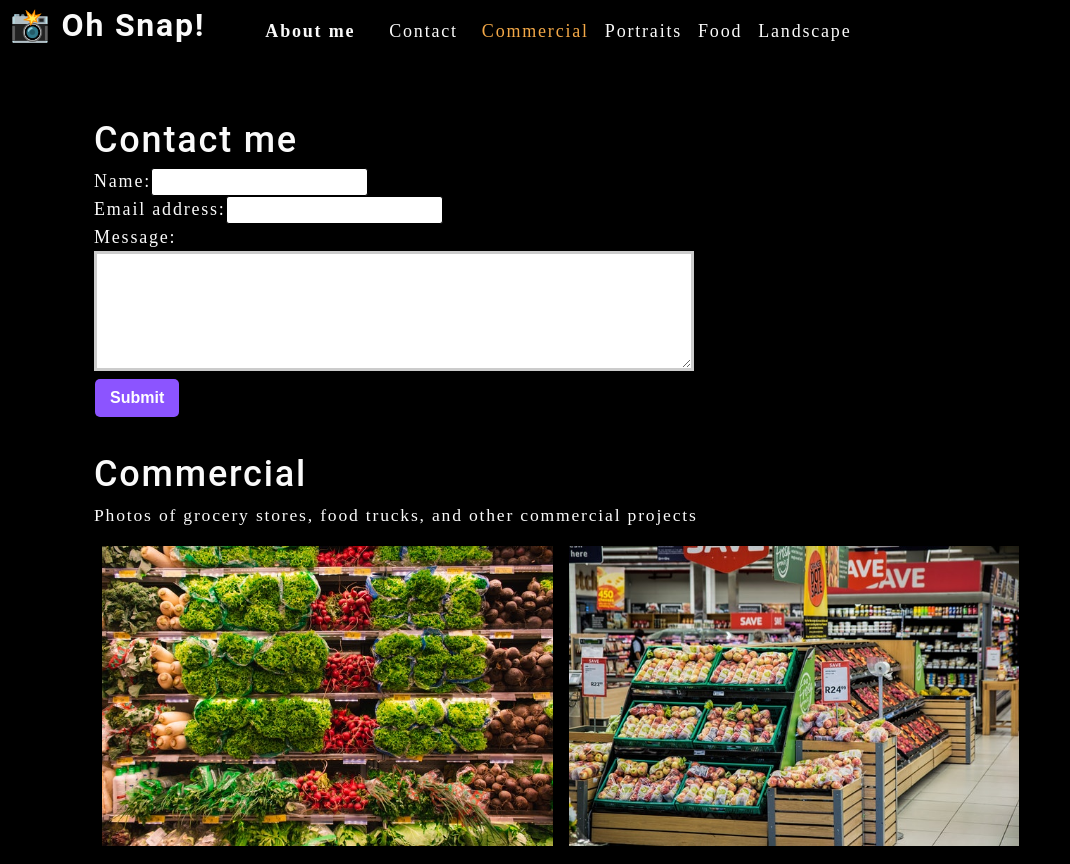
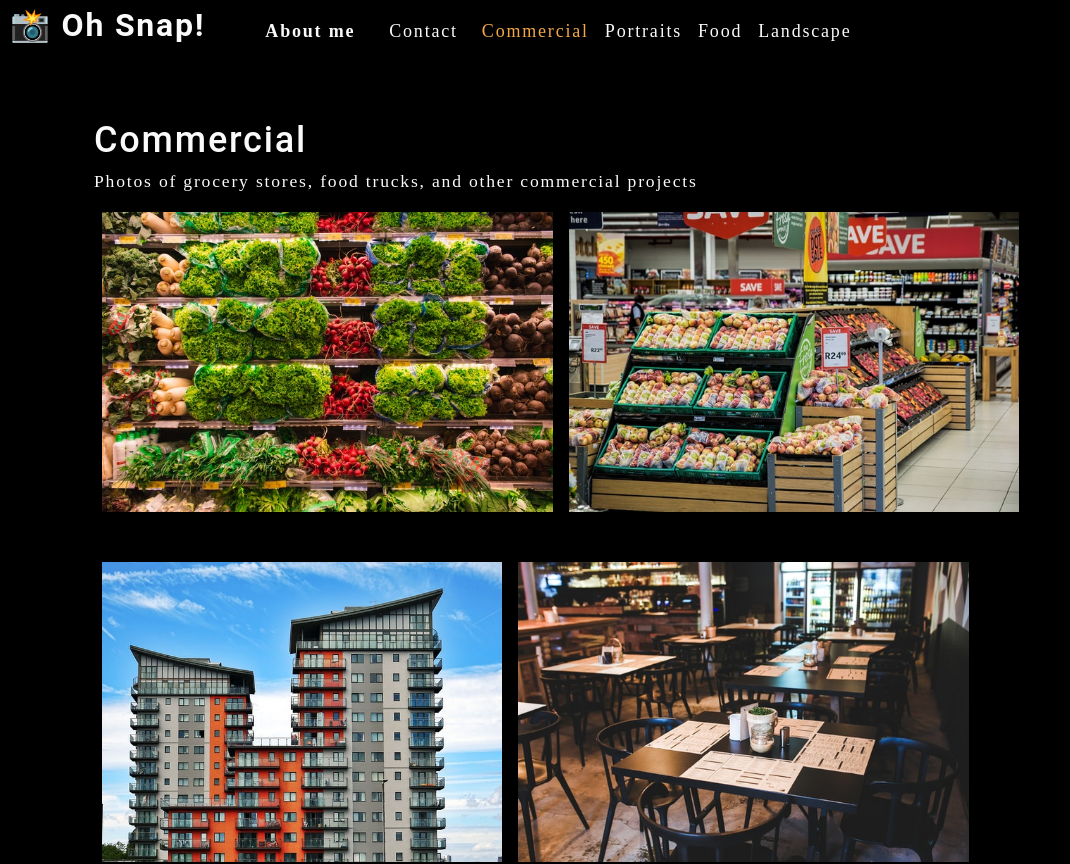
Before and after one commit to bmkersey/photo-port, a React (Create React App) app: page / in a window 1280 px wide. Shown: the top 864 px of the page, without its empty margins (0-1070 px from the left). Built offline with nearby package versions, Linux system fonts and the light colour scheme.

Commit message:
converted to SPA with conditionals

```diff
--- a/src/App.js
+++ b/src/App.js
@@ -7,6 +7,7 @@
 import ContactForm from "./components/Contact";
 
 function App() {
+  const [contactSelected, setContactSelected] = useState(false);
   const categories = [
     {
       name: "commercial",
@@ -21,11 +22,17 @@
 
   return (
     <div>
-      <Nav categories={categories} setCurrentCategory={setCurrentCategory} currentCategory={currentCategory} />
+      <Nav categories={categories} setCurrentCategory={setCurrentCategory} currentCategory={currentCategory} contactSelected={contactSelected}
+        setContactSelected={setContactSelected} />
       <main>
-        <ContactForm />
-        <Gallery currentCategory={currentCategory}/>
-        <About />
+      {!contactSelected ? (
+  <>
+    <Gallery currentCategory={currentCategory}/>
+    <About/>
+  </>
+) : (
+    <ContactForm/>
+  )}
       </main>
     </div>
   );
--- a/src/components/Contact.js
+++ b/src/components/Contact.js
@@ -1,12 +1,34 @@
 import { useState } from "react";
+import { validateEmail } from "../utils/helpers";
 
 
 
 const ContactForm = (props) => {
+  const [errorMessage, setErrorMessage] = useState('');
   const [formState, setFormState] = useState({ name: '', email: '', message: '' });
   const { name, email, message } = formState;
   function handleChange(e) {
-    setFormState({...formState, [e.target.name]: e.target.value })
+    if (e.target.name === 'email') {
+      const isValid = validateEmail(e.target.value);
+      console.log(isValid);
+      // isValid conditional statement
+      if (!isValid) {
+        setErrorMessage('Your email is invalid.');
+      } else {
+        setErrorMessage('');
+      }
+    } else {
+      if (!e.target.value.length) {
+        setErrorMessage(`${e.target.name} is required.`);
+      } else {
+        setErrorMessage('');
+      }
+    }
+
+    if (!errorMessage) {
+      setFormState({ ...formState, [e.target.name]: e.target.value });
+    }
+
   }
   function handleSubmit(e) {
     e.preventDefault();
@@ -19,16 +41,21 @@
       <form id="contact-form" onSubmit={handleSubmit}>
         <div>
           <label htmlFor="name">Name:</label>
-          <input type="text" name="name" defaultValue={name} onChange={handleChange}/>
+          <input type="text" name="name" defaultValue={name} onBlur={handleChange}/>
         </div>
         <div>
           <label htmlFor="email">Email address:</label>
-          <input type="email" name="email" defaultValue={email} onChange={handleChange}/>
+          <input type="email" name="email" defaultValue={email} onBlur={handleChange}/>
         </div>
         <div>
           <label htmlFor="message">Message:</label>
-          <textarea name="message" rows="5" defaultValue={message} onChange={handleChange}/>
+          <textarea name="message" rows="5" defaultValue={message} onBlur={handleChange}/>
         </div>
+        {errorMessage && (
+          <div>
+            <p className="error-text">{errorMessage}</p>
+          </div>
+        )}
         <button type="submit">Submit</button>
       </form>
     </section>
--- a/src/components/Nav.js
+++ b/src/components/Nav.js
@@ -21,23 +21,24 @@
       <nav>
         <ul className="flex-row">
           <li className="mx-2">
-            <a data-testid="about" href="#about">
+            <a data-testid="about" href="#about" onClick={() => props.setContactSelected(false)}>
               About me
             </a>
           </li>
-          <li className="mx-2">
-            <span>Contact</span>
+          <li className={`mx-2 ${props.contactSelected && 'navActive'}`}>
+            <span onClick={() => props.setContactSelected(true)} >Contact</span>
           </li>
           {categories.map(category => (
             <li
               className={`mx-1 ${
-                props.currentCategory.name === category.name && 'navActive'
+                props.currentCategory.name === category.name && !props.contactSelected && 'navActive'
                 }`}
               key={category.name}
             >
               <span
                 onClick={() => {
                   props.setCurrentCategory(category)
+                  props.setContactSelected(false);
                 }}
               >
                 {capitalizeFirstLetter(category.name)}
```
